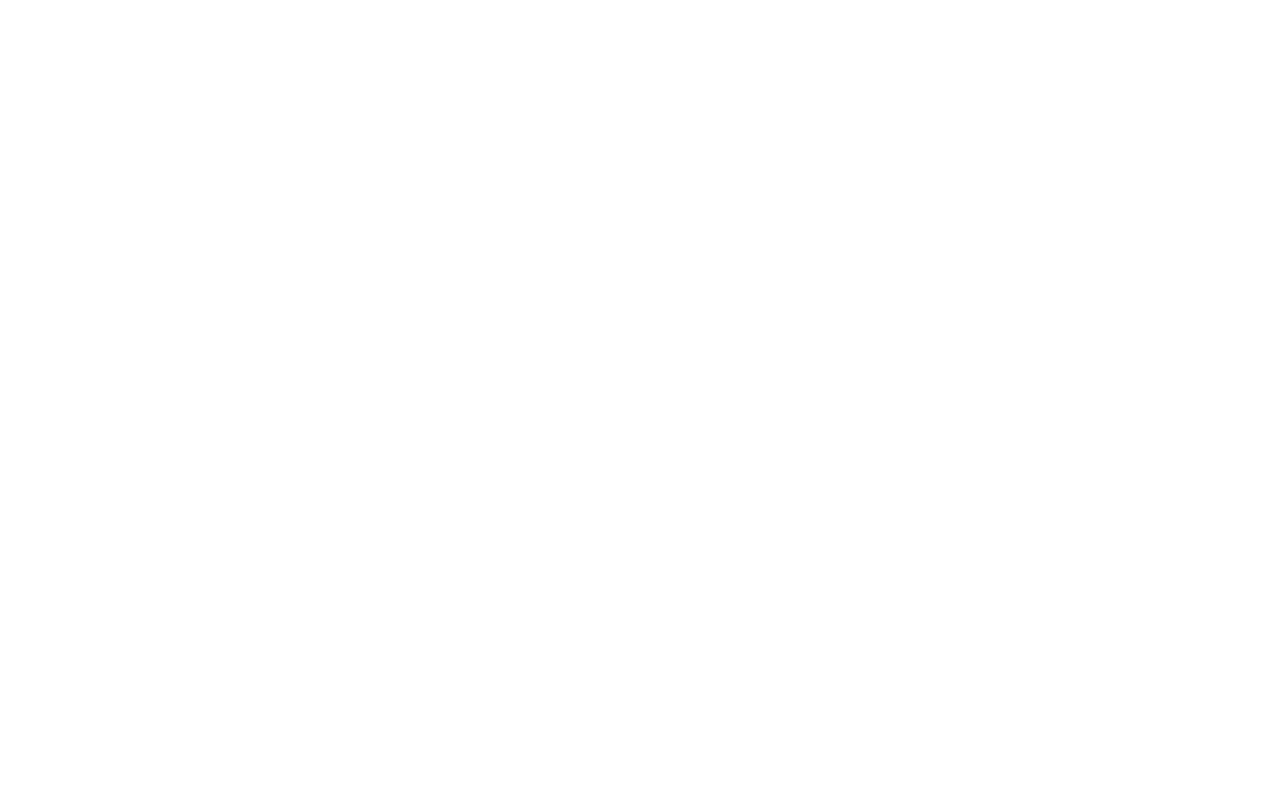
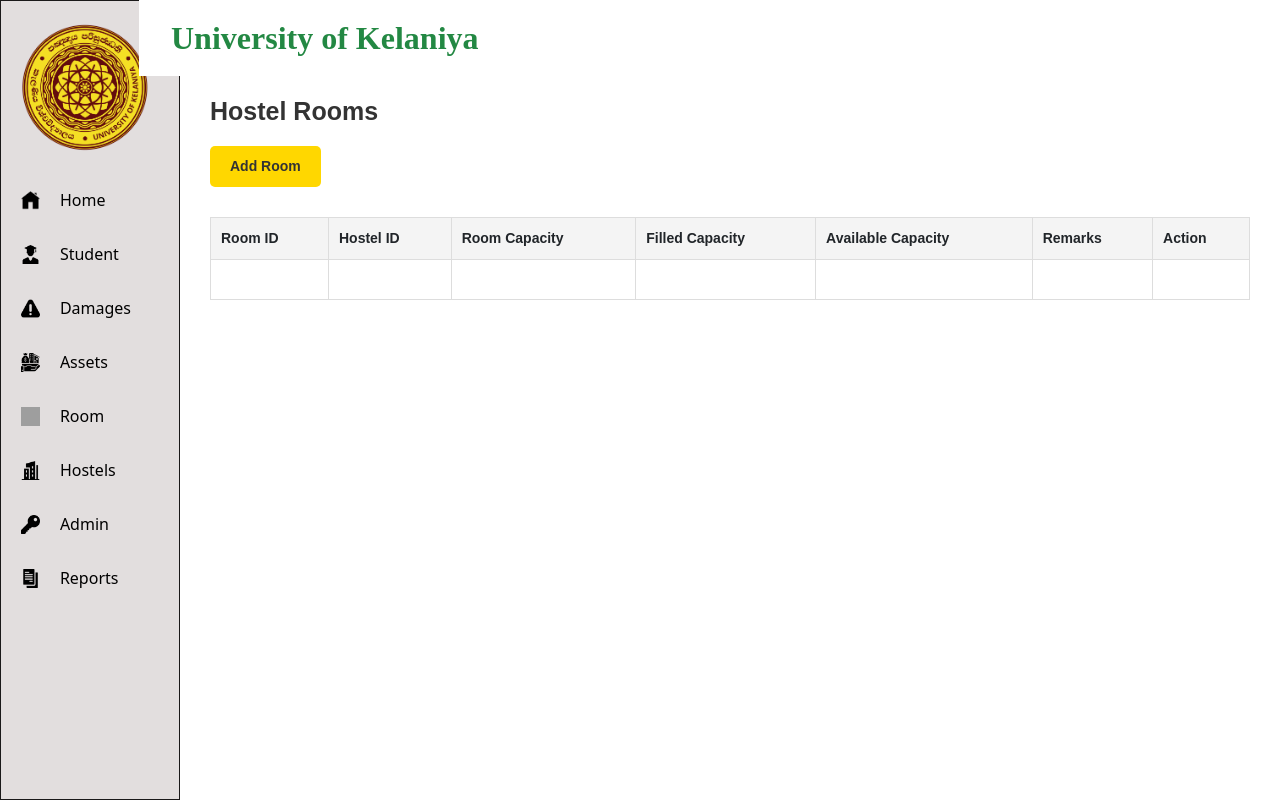
Before and after one commit to SewwandiPeiris/HostelManagementSystem_FrontEnd, a React (Vite) app in the folder hms_FrontEnd/: page /room in a window 1280 px wide. Before the commit this address had no page. Built offline with nearby package versions, Linux system fonts and the light colour scheme; grey boxes are pictures that could not be loaded.

Commit message:
room.page

```diff
--- a/hms_FrontEnd/src/App.jsx
+++ b/hms_FrontEnd/src/App.jsx
@@ -3,15 +3,19 @@
 import { BrowserRouter as Router, Routes, Route } from 'react-router-dom';
 import Home  from './Pages/Home/Home'
 import Hostel from './Pages/Hostel/Hostel'
-
+import Room from './Pages/Room/Room'
 const App = () => {
   return (
     <Router>
       <Routes>
         <Route path="/" element={<Home/>} />
       </Routes>
+
       <Routes>
         <Route path="/hostel" element={<Hostel/>}/>
+      </Routes>
+      <Routes>
+        <Route path="/room" element={<Room/>}/>
       </Routes>
     </Router>
   );
--- a/hms_FrontEnd/src/Pages/Hostel/Hostel.css
+++ b/hms_FrontEnd/src/Pages/Hostel/Hostel.css
@@ -1,6 +1,6 @@
 .hostels-container {
     padding: 20px;
-    background-color: #f5f5f5;
+
     font-family: Arial, sans-serif;
     margin-left: 200px;
   }
--- a/hms_FrontEnd/src/Pages/Hostel/Hostel.jsx
+++ b/hms_FrontEnd/src/Pages/Hostel/Hostel.jsx
@@ -3,7 +3,7 @@
 import SideBar from '../../Components/SideBar';
 import Tool from '../../Components/Tool';
 import "./Hostel.css";
-const Home = () => {
+const Hostel = () => {
   return (
     <>
       <SideBar />
@@ -40,4 +40,4 @@
   );
 };
 
-export default Home;
+export default Hostel;
--- a/hms_FrontEnd/src/Pages/Room/Room.css
+++ b/hms_FrontEnd/src/Pages/Room/Room.css
@@ -0,0 +1,67 @@
+
+.hostel-rooms-container {
+    padding: 20px;
+    font-family: Arial, sans-serif;
+    margin-right: 200px;
+  }
+
+
+  .title {
+    text-align: left;
+    margin-bottom: 20px;
+    color: #333;
+    margin-left: 190px;
+    font-size:25px;
+    font-weight: bold;
+  }
+
+
+  .add-room-button {
+    background-color: #ffd700;
+    border: none;
+    padding: 10px 20px;
+    border-radius: 5px;
+    cursor: pointer;
+    font-size: 14px;
+    font-weight: bold;
+    margin-bottom: 20px;
+    color: #333;
+    transition: background-color 0.3s;
+    margin-left: 190px;
+  }
+
+  .add-room-button:hover {
+    background-color: #ffc107;
+  }
+
+
+  .hostel-table {
+    width: 100%;
+    border-collapse: collapse;
+    margin-top: 10px;
+    margin-left: 190px;
+    overflow-y: auto;
+  }
+
+  .hostel-table th,
+  .hostel-table td {
+    border: 1px solid #ddd;
+    padding: 10px;
+    text-align: left;
+    font-size: 14px;
+  }
+
+  .hostel-table th {
+    background-color: #f4f4f4;
+    font-weight: bold;
+  }
+
+  .hostel-table tbody tr:hover {
+    background-color: #f9f9f9;
+  }
+
+
+  .hostel-table td {
+    color: #555;
+    height: 40px;
+  }
--- a/hms_FrontEnd/src/Pages/Room/Room.jsx
+++ b/hms_FrontEnd/src/Pages/Room/Room.jsx
@@ -0,0 +1,44 @@
+import React from 'react';
+import { Link } from 'react-router-dom';
+import SideBar from '../../Components/SideBar';
+import Tool from '../../Components/Tool';
+import './Room.css'
+const Room = () => {
+    return (
+      <>
+        <SideBar />
+            <Tool />
+            <div className="hostel-rooms-container">
+      <h2 className="title">Hostel Rooms</h2>
+      <button className="add-room-button">Add Room</button>
+      <table className="hostel-table">
+        <thead>
+          <tr>
+            <th>Room ID</th>
+            <th>Hostel ID</th>
+            <th>Room Capacity</th>
+            <th>Filled Capacity</th>
+            <th>Available Capacity</th>
+            <th>Remarks</th>
+            <th>Action</th>
+          </tr>
+        </thead>
+        <tbody>
+          <tr>
+            <td></td>
+            <td></td>
+            <td></td>
+            <td></td>
+            <td></td>
+            <td></td>
+            <td></td>
+          </tr>
+        </tbody>
+      </table>
+    </div>
+
+            </>
+  );
+};
+
+export default Room;
```
